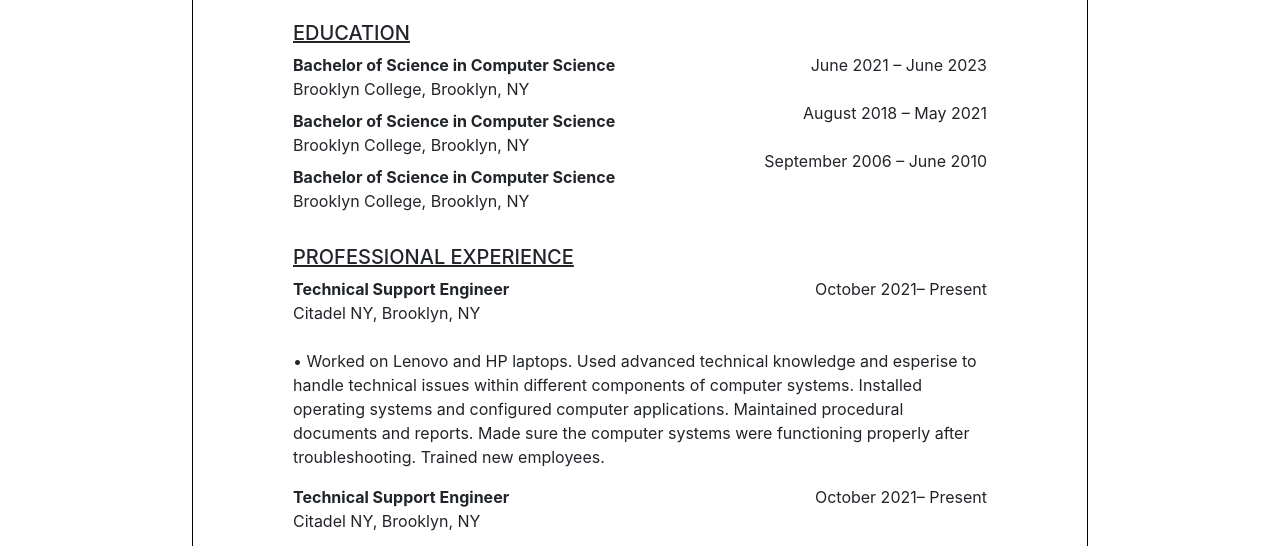
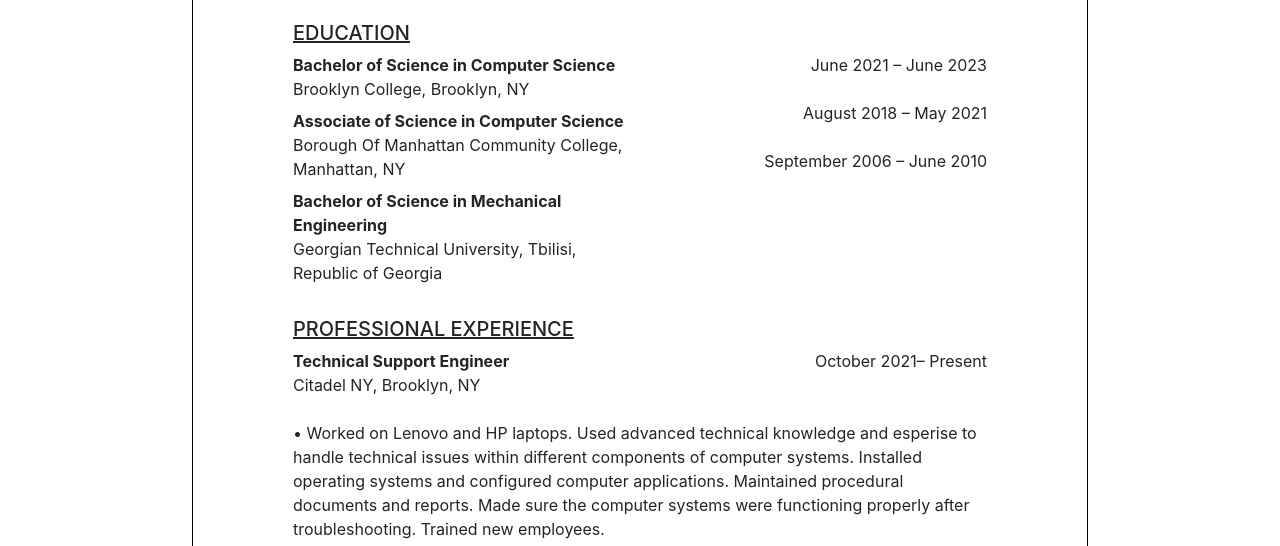
Before and after one commit to CS-Guram/Resume, a plain HTML site: page index.html in a window 1280 px wide. Shown: the part 254-800 px from the top of the page. Drawn offline with nearby package versions, Linux system fonts and the light colour scheme.

Commit message:
updating

```diff
--- a/index.html
+++ b/index.html
@@ -60,10 +60,10 @@
     <div class="col-md-6 ">
         <p class="mb-0 font-weight-bold"> Bachelor of Science in Computer Science  </p>
         <p class="mb-2"> Brooklyn College, Brooklyn, NY </p>
-        <p class="mb-0 font-weight-bold"> Bachelor of Science in Computer Science  </p>
-        <p class="mb-2"> Brooklyn College, Brooklyn, NY </p>
-        <p class="mb-0 font-weight-bold"> Bachelor of Science in Computer Science  </p>
-        <p class="mb-2"> Brooklyn College, Brooklyn, NY </p>
+        <p class="mb-0 font-weight-bold"> Associate of Science in Computer Science   </p>
+        <p class="mb-2"> Borough Of Manhattan Community College, Manhattan, NY </p>
+        <p class="mb-0 font-weight-bold"> Bachelor of Science in Mechanical Engineering   </p>
+        <p class="mb-2"> Georgian Technical University, Tbilisi, Republic of Georgia </p>
     </div>
     <div class="col-md-6 text-right">
         <p class="mb-4"> June 2021 – June 2023  </p>
@@ -92,11 +92,11 @@
 
   <div class="row">
     <div class="col-md-6 ">
-        <p class="mb-0 font-weight-bold"> Technical Support Engineer </p>
+        <p class="mb-0 font-weight-bold"> Information Technology Technician </p>
         <p class="mb-0"> Citadel NY, Brooklyn, NY </p>
     </div>
     <div class="col-md-6 text-right">
-        <p class="mb-5"> October 2021– Present </p>
+        <p class="mb-5"> September 2020– October 2021  </p>
     </div>
   </div>
 
@@ -149,8 +149,8 @@
 </div>
 
 <!-- ADDITIONAL QUALIFICATIONS -->
-<div id="QUALIFICATIONS">
-   <h5 class="mb-1" style="text-decoration: underline;">ADDITIONAL QUALIFICATIONS</h5>
+ <div id="QUALIFICATIONS">
+   <h5 style="text-decoration: underline;">ADDITIONAL QUALIFICATIONS</h5>
 
    <p class="mb-0"><span class="font-weight-bold">Certifications:
    </span> CompTIA A+ course certificate - Technical Institute of America</p>
```
